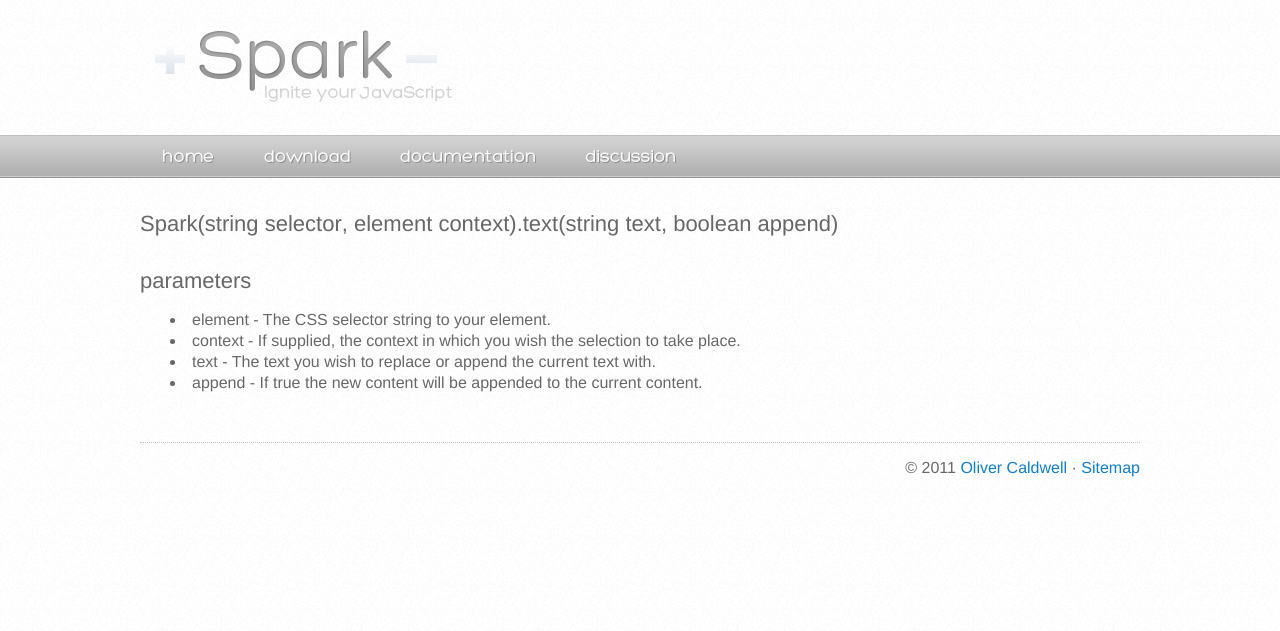
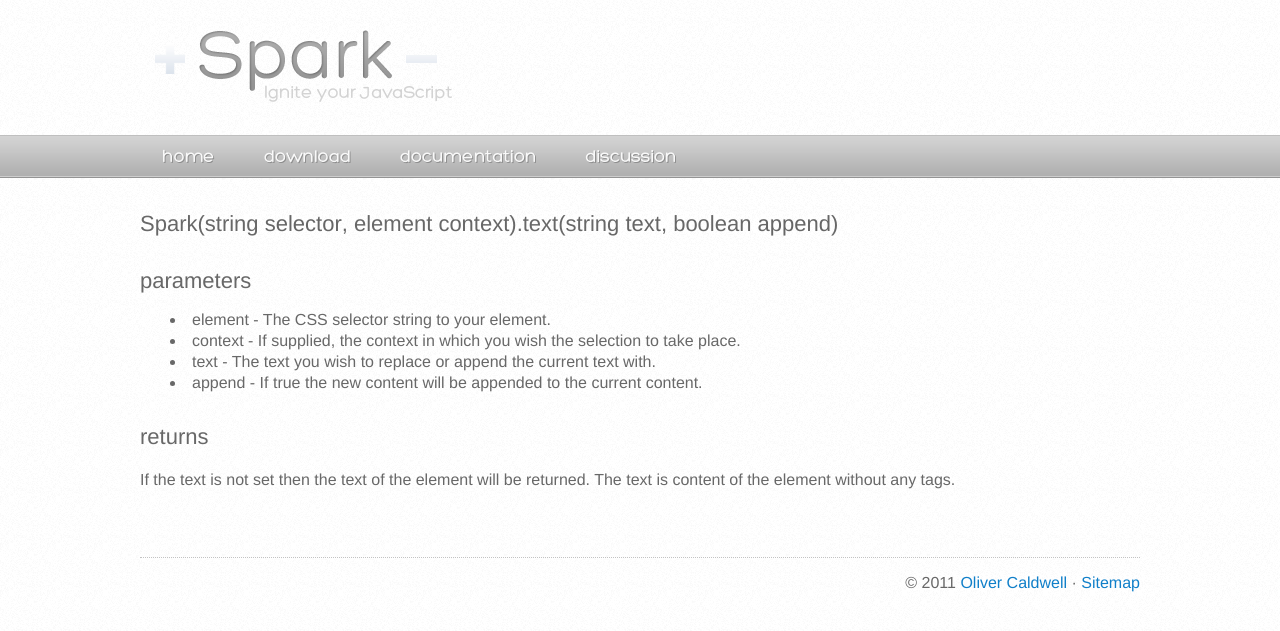
Before and after one commit to Olical/sparkjs.co.uk, a Jekyll site: the page built from _posts/2011-03-10-text.html, in a window 1280 px wide. Shown: the top 631 px of the page. Built offline with Jekyll 4.4.1, drawn with Linux system fonts in a browser that asks for light colours; Markdown is read by kramdown in place of the engine named in the settings.

Commit message:
Added the returns section for the text doc

```diff
--- a/_posts/2011-03-10-text.html
+++ b/_posts/2011-03-10-text.html
@@ -14,3 +14,6 @@ categories: documentation
 	<li>text - The text you wish to replace or append the current text with.</li>
 	<li>append - If true the new content will be appended to the current content.</li>
 </ul>
+
+<h3>returns</h3>
+<p>If the text is not set then the text of the element will be returned. The text is content of the element without any tags.</p>
```
